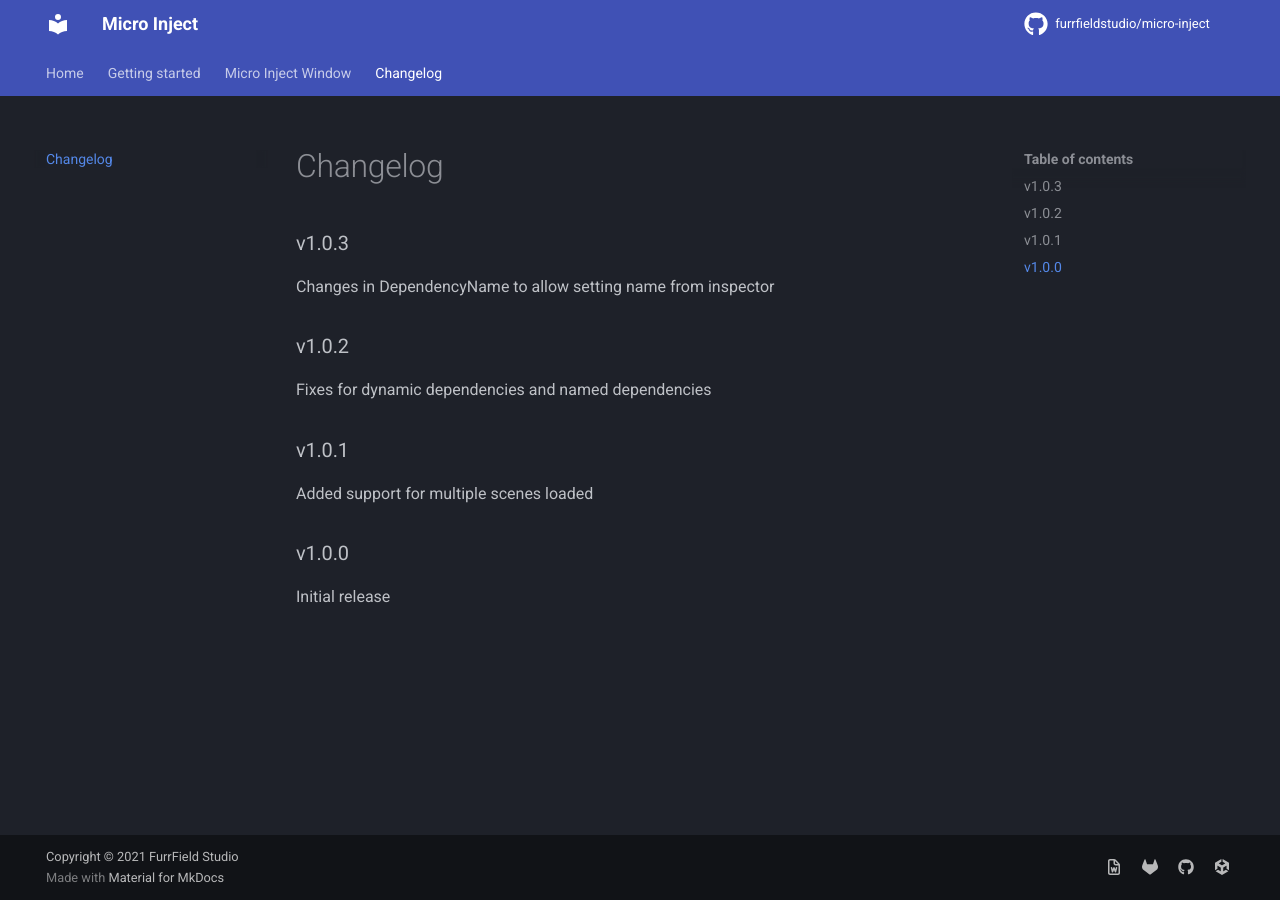
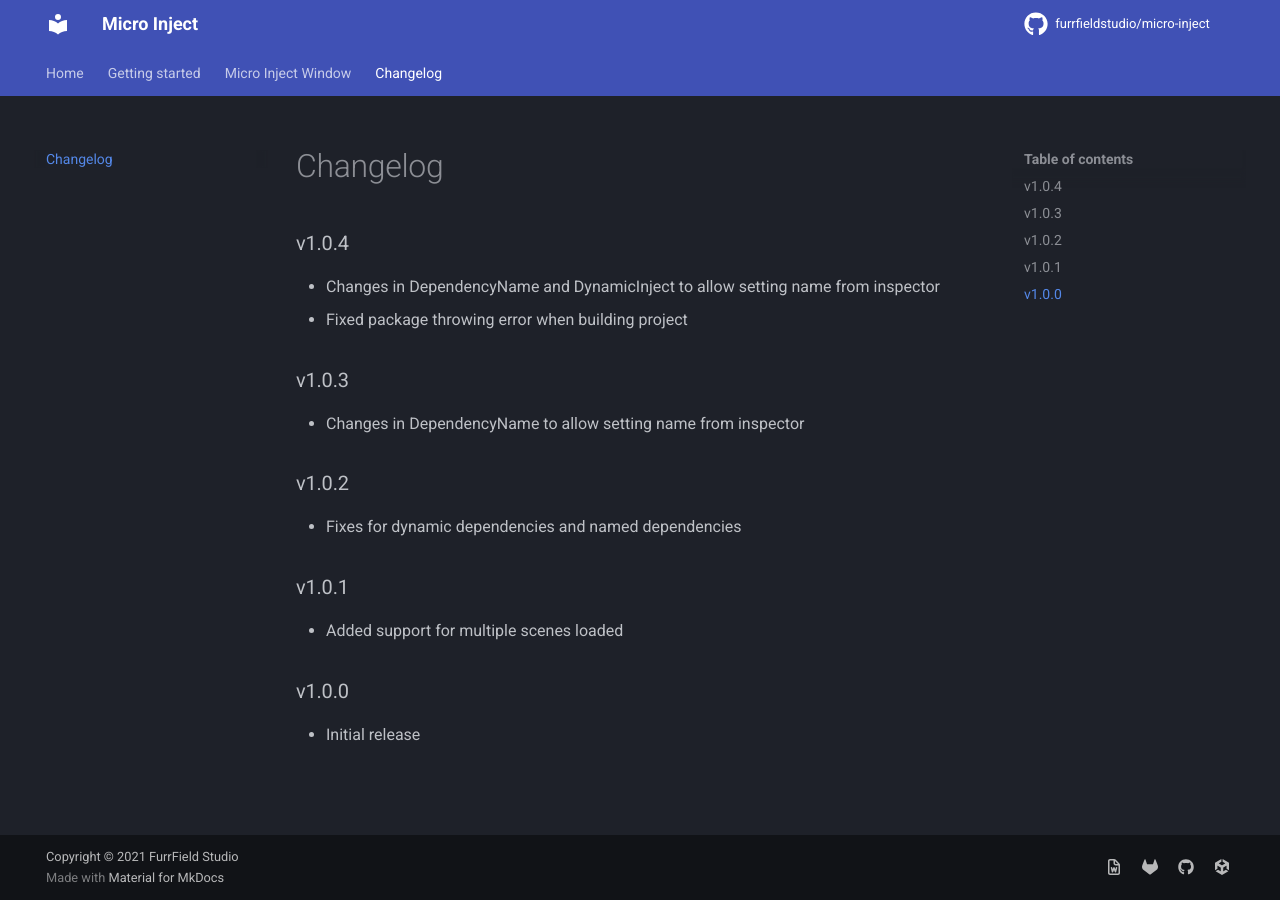
Before and after one commit to FurrField-Studio/MicroInject-Docs, an MkDocs documentation site: the page built from docs/changelog.md, in a window 1280 px wide. Built offline with MkDocs 1.6.1 and Material for MkDocs 9.7.7, drawn with Linux system fonts in a browser that asks for light colours; comment, search, counter and statistics services are not loaded.

Commit message:
- Updated docs to reflect v1.0.4 changes - Better changelog formatting

```diff
--- a/docs/changelog.md
+++ b/docs/changelog.md
@@ -1,13 +1,17 @@
 # Changelog
 
+### v1.0.4
+- Changes in DependencyName and DynamicInject to allow setting name from inspector
+- Fixed package throwing error when building project
+
 ### v1.0.3
-Changes in DependencyName to allow setting name from inspector
+- Changes in DependencyName to allow setting name from inspector
 
 ### v1.0.2
-Fixes for dynamic dependencies and named dependencies
+- Fixes for dynamic dependencies and named dependencies
 
 ### v1.0.1
-Added support for multiple scenes loaded
+- Added support for multiple scenes loaded
 
 ### v1.0.0
-Initial release
+- Initial release
```
Also changed, not shown: docs/getting-started/usage.md (+7 -6 lines).
